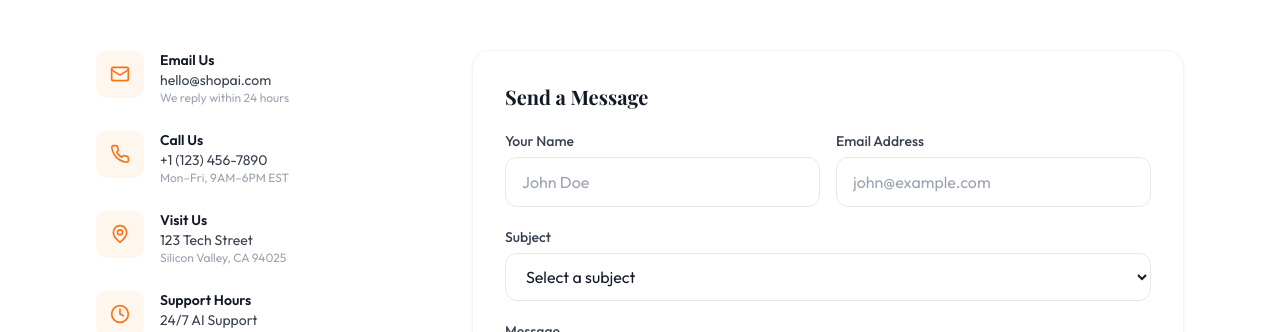
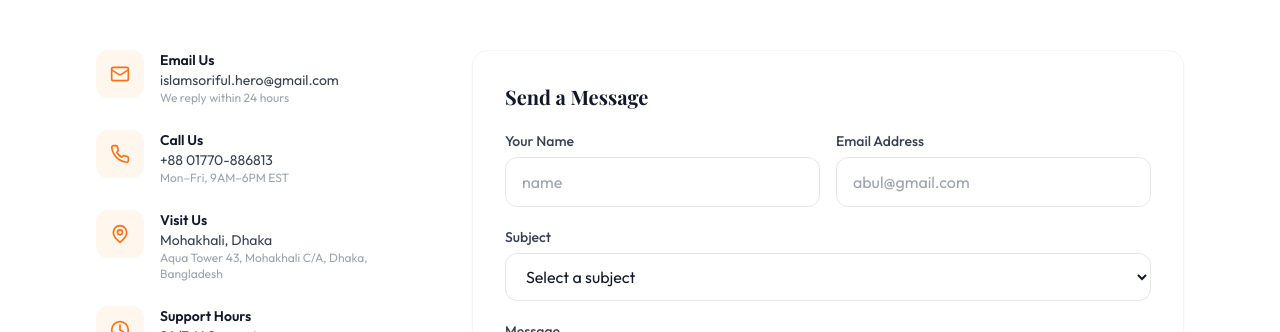
Before and after one commit to islamSorifulhero/Shop-AI-Project, a Next.js app: page /contact in a window 1280 px wide. Shown: the part 282-614 px from the top of the page. Built offline with nearby package versions, Linux system fonts and the light colour scheme; no server answers; a web font is replaced by a local one.

Commit message:
contact page details updated

```diff
--- a/src/app/contact/page.tsx
+++ b/src/app/contact/page.tsx
@@ -41,9 +41,9 @@ export default function ContactPage() {
               {/* Info */}
               <div className="space-y-6">
                 {[
-                  { icon: Mail, title: 'Email Us', info: 'hello@shopai.com', sub: 'We reply within 24 hours' },
-                  { icon: Phone, title: 'Call Us', info: '+1 (123) 456-7890', sub: 'Mon–Fri, 9AM–6PM EST' },
-                  { icon: MapPin, title: 'Visit Us', info: '123 Tech Street', sub: 'Silicon Valley, CA 94025' },
+                  { icon: Mail, title: 'Email Us', info: 'islamsoriful.hero@gmail.com', sub: 'We reply within 24 hours' },
+                  { icon: Phone, title: 'Call Us', info: '+88 01770-886813', sub: 'Mon–Fri, 9AM–6PM EST' },
+                  { icon: MapPin, title: 'Visit Us', info: 'Mohakhali, Dhaka', sub: 'Aqua Tower 43, Mohakhali C/A, Dhaka, Bangladesh' },
                   { icon: Clock, title: 'Support Hours', info: '24/7 AI Support', sub: 'Human agents: Mon–Fri' },
                 ].map(item => (
                   <div key={item.title} className="flex gap-4">
@@ -74,12 +74,12 @@ export default function ContactPage() {
                     <div className="grid grid-cols-1 sm:grid-cols-2 gap-4">
                       <div>
                         <label className="block text-sm font-medium text-gray-700 dark:text-gray-300 mb-1.5">Your Name</label>
-                        <input {...register('name', { required: 'Name is required' })} placeholder="John Doe" className="input-field" />
+                        <input {...register('name', { required: 'Name is required' })} placeholder="name" className="input-field" />
                         {errors.name && <p className="text-red-500 text-xs mt-1">{errors.name.message}</p>}
                       </div>
                       <div>
                         <label className="block text-sm font-medium text-gray-700 dark:text-gray-300 mb-1.5">Email Address</label>
-                        <input type="email" {...register('email', { required: 'Email is required' })} placeholder="john@example.com" className="input-field" />
+                        <input type="email" {...register('email', { required: 'Email is required' })} placeholder="abul@gmail.com" className="input-field" />
                         {errors.email && <p className="text-red-500 text-xs mt-1">{errors.email.message}</p>}
                       </div>
                     </div>
```
